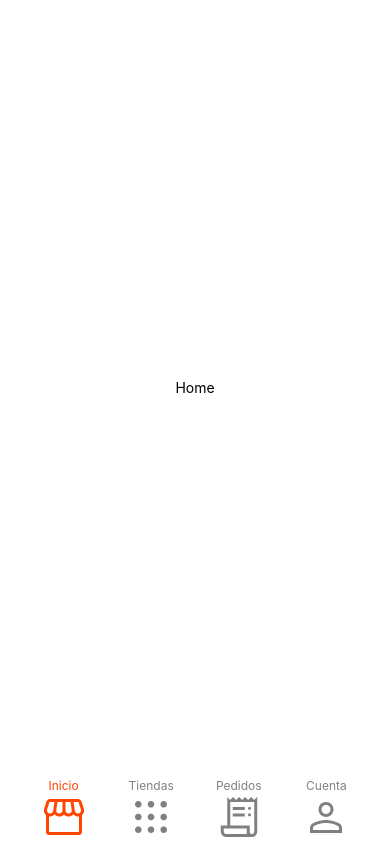
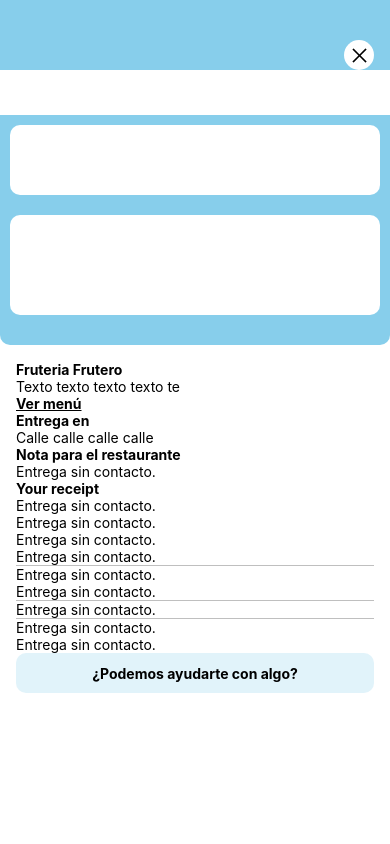
Before and after one commit to jaimebg/TestRN, a React Native app: screen /OrderDetails in a window 390 px wide. Built offline with nearby package versions, Linux system fonts and the light colour scheme.

Commit message:
Added OrderDetails view with test layout

```diff
--- a/src/navigation/BaseNavigation.js
+++ b/src/navigation/BaseNavigation.js
@@ -7,6 +7,7 @@ import ShopsScreen from '../screens/ShopsScreen';
 import OrdersScreen from '../screens/OrdersScreen';
 import AccountScreen from '../screens/AccountScreen';
 import MainTabContainer from '../screens/MainTabContainer';
+import OrderDetailsScreen from '../screens/OrderDetailsScreen';
 
 const BaseNavigation = () => {
   const Stack = createNativeStackNavigator();
@@ -19,6 +20,7 @@ const BaseNavigation = () => {
           <Stack.Screen name="Home" component={HomeScreen} />
           <Stack.Screen name="Shops" component={ShopsScreen} />
           <Stack.Screen name="Orders" component={OrdersScreen} />
+          <Stack.Screen name="OrderDetails" component={OrderDetailsScreen} options={{ animation: 'slide_from_bottom' }} />
           <Stack.Screen name="Account" component={AccountScreen} />
         </Stack.Group>
         <Stack.Group>
--- /dev/null
+++ b/src/screens/OrderDetailsScreen.js
@@ -0,0 +1,61 @@
+import React from 'react'
+import { View, Text, useWindowDimensions, ScrollView, TouchableOpacity, Image, RefreshControl } from 'react-native'
+
+const OrderDetailsScreen = () => {
+  const { width, height } = useWindowDimensions()
+  const [refreshing, setRefreshing] = React.useState(false)
+
+  return (
+    <>
+      <View style={{ position: 'relative', top: 0, height: 80, backgroundColor: 'skyblue', borderBottomLeftRadius: 10, borderBottomRightRadius: 10, marginBottom: -55 }} />
+      <ScrollView refreshControl={<RefreshControl tintColor={'black'} refreshing={refreshing} />} style={{ flex: 1, backgroundColor: 'white', marginTop: 45 }}>
+        <View style={{ height: 230, backgroundColor: 'skyblue', borderBottomLeftRadius: 10, borderBottomRightRadius: 10 }}>
+          <View style={{ height: 70, backgroundColor: 'white', borderRadius: 10, margin: 10 }}>
+
+          </View>
+          <View style={{ height: 100, backgroundColor: 'white', borderRadius: 10, margin: 10 }}>
+
+          </View>
+        </View>
+        <View style={{ margin: 16 }}>
+          <View>
+            <Text style={{ fontWeight: 'bold', color: 'black' }}>Fruteria Frutero</Text>
+            <Text style={{ color: 'black' }}>Texto texto texto texto te</Text>
+            <Text style={{ fontWeight: 'bold', color: 'black', textDecorationStyle: 'solid', textDecorationColor: 'black', textDecorationLine: 'underline' }}>Ver menú</Text>
+          </View>
+          <View>
+            <Text style={{ fontWeight: 'bold', color: 'black' }}>Entrega en</Text>
+            <Text style={{ color: 'black' }}>Calle calle calle calle</Text>
+          </View>
+          <View>
+            <Text style={{ fontWeight: 'bold', color: 'black' }}>Nota para el restaurante</Text>
+            <Text style={{ color: 'black' }}>Entrega sin contacto.</Text>
+          </View>
+          <View>
+            <Text style={{ fontWeight: 'bold', color: 'black' }}>Your receipt</Text>
+            <Text style={{ color: 'black' }}>Entrega sin contacto.</Text>
+            <Text style={{ color: 'black' }}>Entrega sin contacto.</Text>
+            <Text style={{ color: 'black' }}>Entrega sin contacto.</Text>
+            <Text style={{ color: 'black' }}>Entrega sin contacto.</Text>
+          </View>
+          <View style={{ opacity: 0.5, borderBottomColor: 'gray', borderBottomWidth: 1 }} />
+          <Text style={{ color: 'black' }}>Entrega sin contacto.</Text>
+          <Text style={{ color: 'black' }}>Entrega sin contacto.</Text>
+          <View style={{ opacity: 0.5, borderBottomColor: 'gray', borderBottomWidth: 1 }} />
+          <Text style={{ color: 'black' }}>Entrega sin contacto.</Text>
+          <View style={{ opacity: 0.5, borderBottomColor: 'gray', borderBottomWidth: 1 }} />
+          <Text style={{ color: 'black' }}>Entrega sin contacto.</Text>
+          <Text style={{ color: 'black' }}>Entrega sin contacto.</Text>
+          <TouchableOpacity style={{ backgroundColor: '#87CEEB40', width: width - 32, borderRadius: 10, height: 40, justifyContent: 'center' }}>
+            <Text style={{ fontWeight: 'bold', color: 'black', textAlign: 'center' }}>¿Podemos ayudarte con algo?</Text>
+          </TouchableOpacity>
+        </View>
+      </ScrollView>
+      <TouchableOpacity style={{ width: 30, height: 30, position: 'absolute', top: 0, right: 0, borderRadius: 50, backgroundColor: 'white', justifyContent: 'center', marginTop: 40, marginRight: 16 }}>
+        <Image source={require('../../assets/close.png')} style={{ width: 25, height: 25, alignSelf: 'center' }} />
+      </TouchableOpacity>
+    </>
+  )
+}
+
+export default OrderDetailsScreen
--- a/src/screens/OrdersScreen.js
+++ b/src/screens/OrdersScreen.js
@@ -7,7 +7,10 @@ const OrdersScreen = () => {
 
   return (
     <View style={{ flex: 1, backgroundColor: 'white', alignItems: 'center', justifyContent: 'center' }}>
-      <Text style={{ fontSize: 14, color: 'black', textAlign: 'center' }}>Orders</Text>
+      <Text style={{ fontSize: 14, color: 'black', textAlign: 'center', marginBottom: 30 }}>Orders</Text>
+      <TouchableOpacity onPress={() => RootNavigation.navigate('OrderDetails')} style={{ backgroundColor: '#87CEEB40', width: width - 32, borderRadius: 10, height: 40, justifyContent: 'center' }}>
+        <Text style={{ fontWeight: 'bold', color: 'black', textAlign: 'center' }}>Ver estado de mi pedido</Text>
+      </TouchableOpacity>
     </View>
   )
 }
```
Also changed, not shown: assets/close.png (added).
